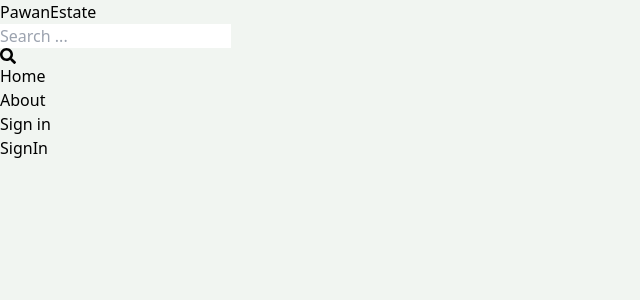
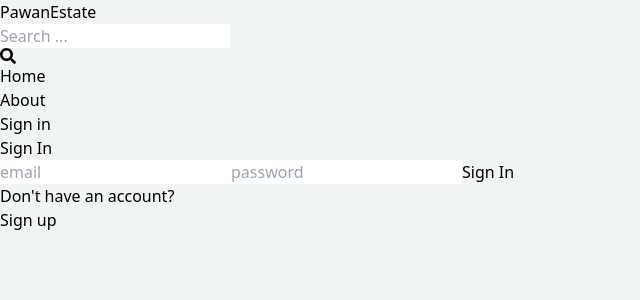
Before and after one commit to pawansingh06/mern-stack, a React (Vite) app in the folder client/: page /sign-in in a window 1280 px wide. Shown: the top 300 px of the page, without its empty margins (0-640 px from the left). Built offline with nearby package versions, Linux system fonts and the light colour scheme.

Commit message:
complete sign in page functionality

```diff
--- a/client/src/pages/SignIn.jsx
+++ b/client/src/pages/SignIn.jsx
@@ -1,7 +1,75 @@
-import React from 'react'
+import React, { useState } from "react";
+import { Link, useNavigate } from "react-router-dom";
 
 export default function SignIn() {
+  const [formData, setFormData] = useState({});
+  const [error, setError] = useState(null);
+  const [loading, setLoading] = useState(false);
+  const navigate = useNavigate();
+
+  const handleChange = (e) => {
+    setFormData({
+      ...formData,
+      [e.target.id]: e.target.value,
+    });
+  };
+  const handleSubmit = async (e) => {
+    e.preventDefault();
+    try {
+      setLoading(true);
+      const res = await fetch("/api/auth/signin", {
+        method: "POST",
+        headers: { "Content-Type": "application/json" },
+        body: JSON.stringify(formData),
+      });
+      const data = await res.json();
+      if (data.success === false) {
+        setLoading(false);
+        setError(data.message);
+
+        return;
+      }
+      setLoading(false);
+      setError(null);
+      navigate("/");
+    } catch (error) {
+      setLoading(false);
+      setError(error.message);
+    }
+  };
+
   return (
-    <div>SignIn</div>
-  )
+    <div className="p-3 max-w-lg mx-auto">
+      <h1 className="text-3xl text-center font-semibold my-7">Sign In</h1>
+      <form onSubmit={handleSubmit} className="flex flex-col gap-4">
+        <input
+          className="border p-3 rounded-lg"
+          type="email"
+          placeholder="email"
+          id="email"
+          onChange={handleChange}
+        ></input>
+        <input
+          className="border p-3 rounded-lg"
+          type="password"
+          placeholder="password"
+          id="password"
+          onChange={handleChange}
+        ></input>
+        <button
+          disabled={loading}
+          className="bg-slate-700 text-white p-3 rounded-lg uppercase hover:opacity-95 disabled:opacity-80"
+        >
+          {loading ? "Loading..." : "Sign In"}
+        </button>
+      </form>
+      <div className="flex gap-2 mt-5">
+        <p>Don't have an account?</p>
+        <Link to={"/sign-up"}>
+          <span className="text-blue-700 ">Sign up</span>
+        </Link>
+      </div>
+      {error && <p className="text-red-500 mt-5">{error}</p>}
+    </div>
+  );
 }
--- a/client/src/pages/SignUp.jsx
+++ b/client/src/pages/SignUp.jsx
@@ -5,7 +5,7 @@
   const [formData, setFormData] = useState({});
   const [error, setError] = useState(null);
   const [loading, setLoading] = useState(false);
-  const navigate=useNavigate();
+  const navigate = useNavigate();
 
   const handleChange = (e) => {
     setFormData({
@@ -31,12 +31,11 @@
       }
       setLoading(false);
       setError(null);
-      navigate('/sign-in');
+      navigate("/sign-in");
     } catch (error) {
       setLoading(false);
       setError(error.message);
     }
-
   };
 
   return (
@@ -77,6 +76,7 @@
           <span className="text-blue-700 ">Sign in</span>
         </Link>
       </div>
+      {error && <p className="text-red-500 mt-5">{error}</p>}
     </div>
   );
 }
```
